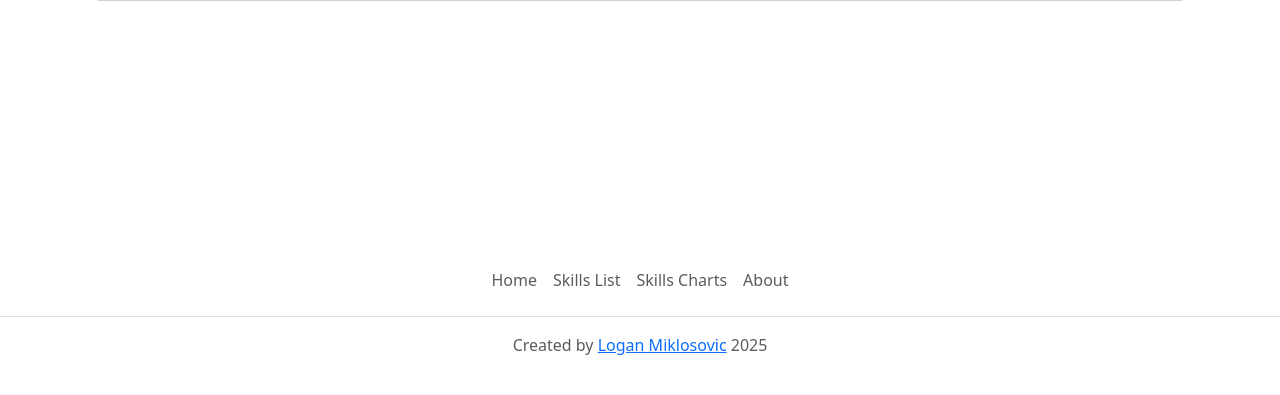
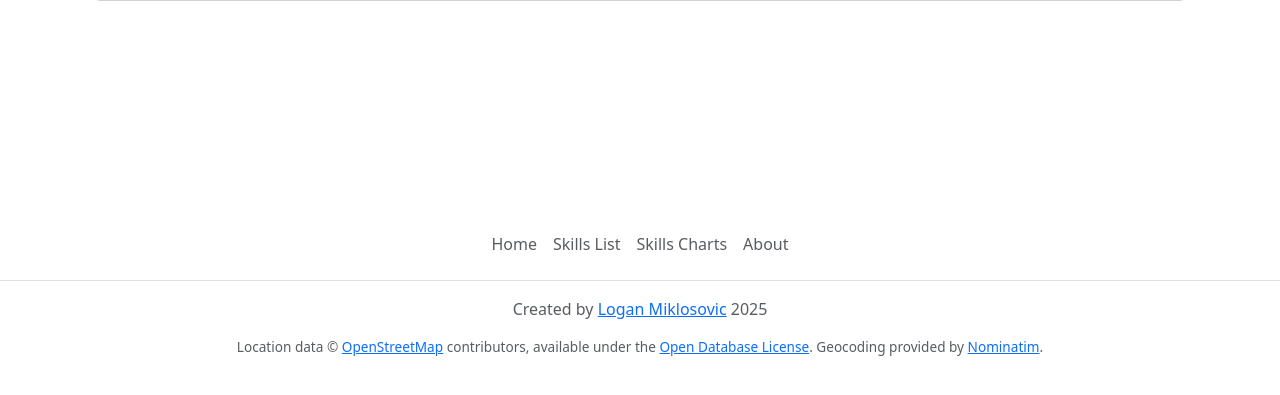
Before and after one commit to DevLoggith/cs50-final-project, a Flask app: page / in a window 1280 px wide. Shown: the part 387-782 px from the top of the page. Run offline with Flask 3, Linux system fonts and the light colour scheme.

Commit message:
adds & styles OSM and Nominatum attribution

```diff
--- a/app/static/styles.css
+++ b/app/static/styles.css
@@ -13,11 +13,16 @@
 }
 
 .main-content {
-    min-height: calc(100dvh - 327px);
+  /* header + main-content padding + footer */
+    min-height: calc(100dvh - (86px + 96px + 181px));
 }
 
 #loading-container p {
     margin-bottom: 0%;
+}
+
+.attribution {
+  font-size: 0.85em;
 }
 
 /* loader styles */
--- a/app/templates/layout.html
+++ b/app/templates/layout.html
@@ -101,6 +101,23 @@
 				>
 				2025
 			</p>
+			<p class="attribution text-center text-body-secondary">
+				Location data ©
+				<a
+					href="https://www.openstreetmap.org/copyright"
+					target="_blank"
+					>OpenStreetMap</a
+				> contributors, available under the
+				<a
+					href="https://opendatacommons.org/licenses/odbl/"
+					target="_blank">Open Database License</a
+				>. Geocoding provided by
+				<a
+					href="https://nominatim.org/"
+					target="_blank"
+					>Nominatim</a>.
+			</p>
+
 		</footer>
 	</body>
 </html>
```
